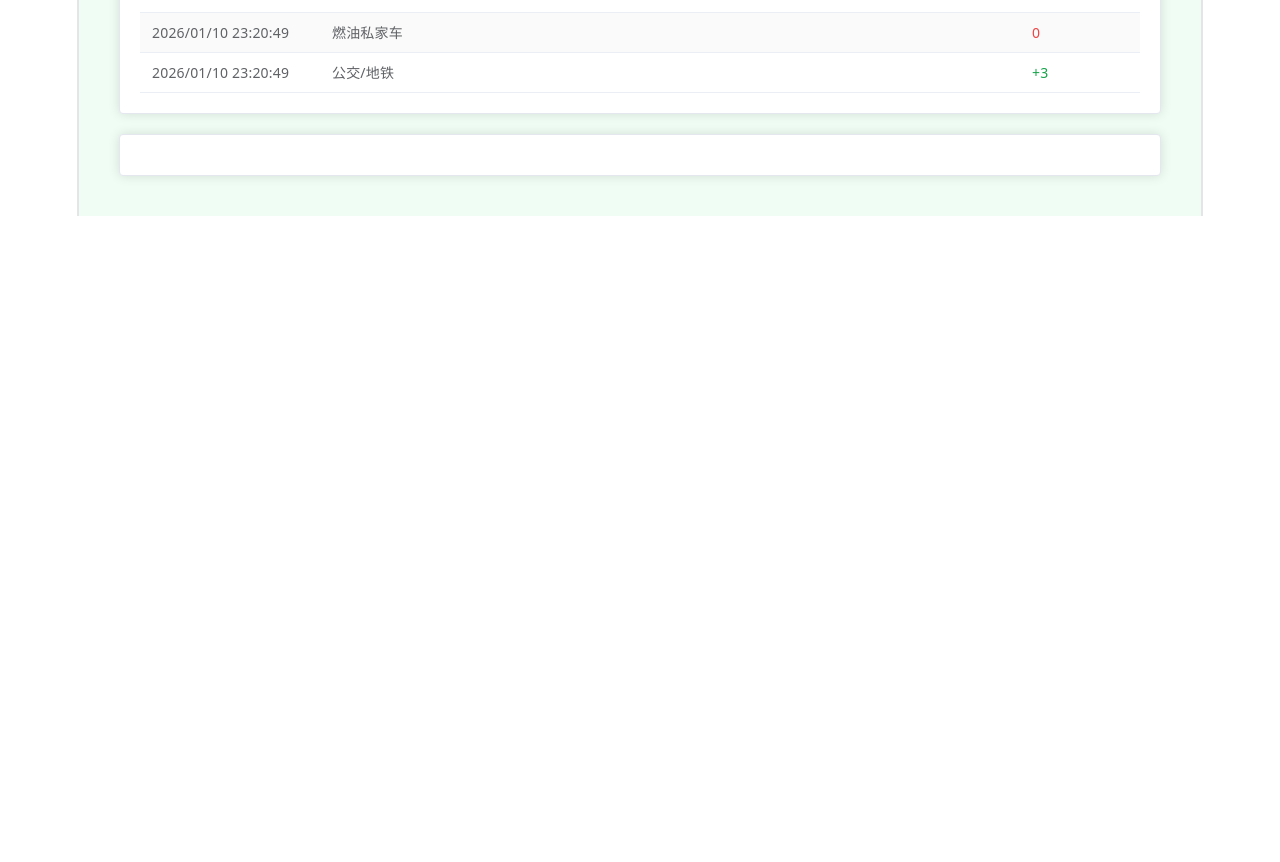
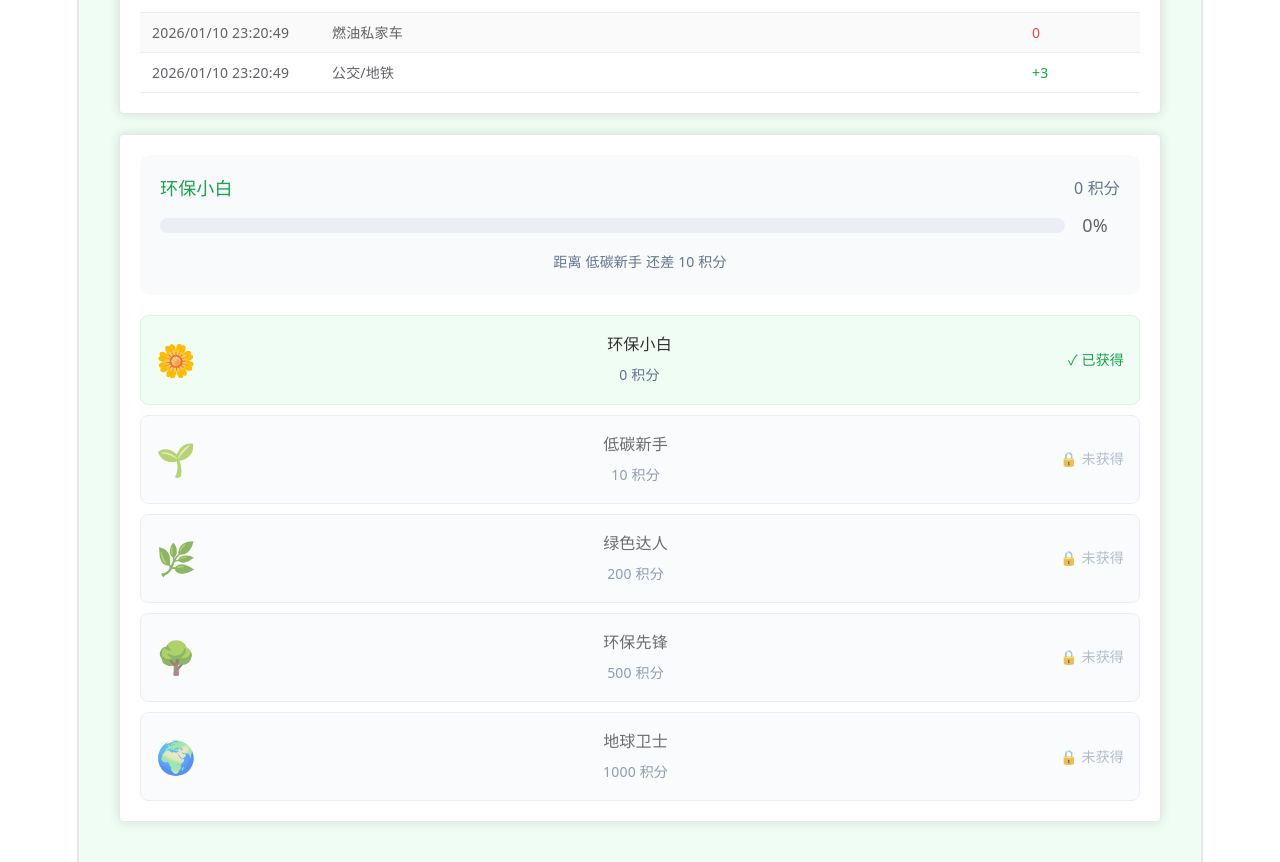
Before and after one commit to onezms/low-carbon-app, a Vue app: page /low-carbon-app/point in a window 1280 px wide. Shown: the part 7500-8362 px from the top of the page. Before the commit the page ends 7716 px from the top, so only its background shows below. Built offline with nearby package versions, Linux system fonts and the light colour scheme; sample sign-in values are in the browser's storage.

Commit message:
改进积分中心等级显示和饼状图标签

```diff
--- a/src/views/Point.vue
+++ b/src/views/Point.vue
@@ -40,15 +40,38 @@
         </el-table-column>
       </el-table>
     </el-card>
-    <el-card class="medal-card" title="我的勋章" style="margin-top:20px;">
-      <el-row :gutter="20">
-        <el-col :span="6" v-for="medal in medals" :key="medal.id">
-          <div class="medal-item">
-            <div class="medal-icon">{{ medal.icon }}</div>
-            <div class="medal-name">{{ medal.name }}</div>
+    <el-card class="level-card" title="等级进度" style="margin-top:20px;">
+      <div class="level-progress">
+        <div class="level-info">
+          <span class="current-level">{{ currentLevel.name }}</span>
+          <span class="current-point">{{ userInfo.total_point || 0 }} 积分</span>
+        </div>
+        <el-progress
+          :percentage="levelProgress"
+          :color="levelColor"
+          :stroke-width="15"
+          :format="formatProgress"
+        />
+        <div class="next-level-info">
+          距离 {{ nextLevel.name }} 还差 {{ nextLevel.neededPoints }} 积分
+        </div>
+      </div>
+      <div class="level-list" style="margin-top:20px;">
+        <div
+          v-for="level in allLevels"
+          :key="level.id"
+          class="level-item"
+          :class="{ 'level-active': level.id <= currentLevel.id, 'level-locked': level.id > currentLevel.id }"
+        >
+          <div class="level-icon">{{ level.icon }}</div>
+          <div class="level-details">
+            <div class="level-name">{{ level.name }}</div>
+            <div class="level-requirement">{{ level.minPoints }} 积分</div>
           </div>
-        </el-col>
-      </el-row>
+          <div class="level-status" v-if="level.id <= currentLevel.id">✓ 已获得</div>
+          <div class="level-status level-status-locked" v-else>🔒 未获得</div>
+        </div>
+      </div>
     </el-card>
   </div>
 </template>
@@ -76,6 +99,21 @@ const userInfo = reactive({ total_point:0, total_carbon:0, check_days:0 })
 const pointList = ref([])
 const medals = ref([])
 
+// 所有等级信息
+const allLevels = [
+  {id:0, name:'环保小白', icon:'🌼', minPoints:0},
+  {id:1, name:'低碳新手', icon:'🌱', minPoints:10},
+  {id:2, name:'绿色达人', icon:'🌿', minPoints:200},
+  {id:3, name:'环保先锋', icon:'🌳', minPoints:500},
+  {id:4, name:'地球卫士', icon:'🌍', minPoints:1000}
+]
+
+// 当前等级和下一级
+const currentLevel = ref({id:0, name:'环保小白', icon:'🌼', minPoints:0})
+const nextLevel = ref({id:1, name:'低碳新手', icon:'🌱', minPoints:10, neededPoints:10})
+const levelProgress = ref(0)
+const levelColor = ref('#16a34a')
+
 // 计算用户勋章
 const calculateMedals = () => {
   const point = userInfo.total_point || 0
@@ -95,6 +133,54 @@ const calculateMedals = () => {
   }
 
   medals.value = userMedals
+}
+
+// 计算等级进度
+const calculateLevelProgress = () => {
+  const point = userInfo.total_point || 0
+
+  // 确定当前等级
+  let current = allLevels[0]
+  let next = allLevels[1]
+
+  for (let i = allLevels.length - 1; i >= 0; i--) {
+    if (point >= allLevels[i].minPoints) {
+      current = allLevels[i]
+      next = allLevels[i + 1] || current
+      break
+    }
+  }
+
+  currentLevel.value = current
+
+  if (next === current) {
+    nextLevel.value = { ...current, neededPoints: 0 }
+    levelProgress.value = 100
+    levelColor.value = '#16a34a'
+  } else {
+    nextLevel.value = {
+      ...next,
+      neededPoints: next.minPoints - point
+    }
+
+    // 计算进度百分比
+    const progress = ((point - current.minPoints) / (next.minPoints - current.minPoints)) * 100
+    levelProgress.value = Math.min(Math.max(progress, 0), 100)
+
+    // 根据进度设置颜色
+    if (levelProgress.value < 30) {
+      levelColor.value = '#ef4444'
+    } else if (levelProgress.value < 70) {
+      levelColor.value = '#f59e0b'
+    } else {
+      levelColor.value = '#16a34a'
+    }
+  }
+}
+
+// 进度条格式化
+const formatProgress = (percentage) => {
+  return `${Math.round(percentage)}%`
 }
 
 const router = useRouter()
@@ -143,6 +229,7 @@ const getUserInfo = () => {
         userInfo.total_carbon = parseFloat(row.total_carbon) || 0
         userInfo.check_days = parseInt(row.check_days) || 0
         calculateMedals()
+        calculateLevelProgress()
       }
     })
   } catch (e) {}
@@ -196,4 +283,93 @@ onUnmounted(() => {
 .medal-item { text-align:center; padding:20px; border:1px solid #d1fae5; border-radius:10px; background:#f0fdf4; }
 .medal-icon { font-size:48px; margin-bottom:10px; }
 .medal-name { font-size:16px; font-weight:bold; color:#16a34a; }
+
+/* 等级进度样式 */
+.level-progress {
+  padding: 20px;
+  background: #f8fafc;
+  border-radius: 10px;
+}
+
+.level-info {
+  display: flex;
+  justify-content: space-between;
+  align-items: center;
+  margin-bottom: 15px;
+}
+
+.current-level {
+  font-size: 18px;
+  font-weight: bold;
+  color: #16a34a;
+}
+
+.current-point {
+  font-size: 16px;
+  color: #64748b;
+}
+
+.next-level-info {
+  margin-top: 15px;
+  font-size: 14px;
+  color: #64748b;
+  text-align: center;
+}
+
+/* 等级列表样式 */
+.level-list {
+  display: flex;
+  flex-direction: column;
+  gap: 10px;
+}
+
+.level-item {
+  display: flex;
+  align-items: center;
+  padding: 15px;
+  border: 1px solid #e2e8f0;
+  border-radius: 8px;
+  transition: all 0.3s ease;
+}
+
+.level-item.level-active {
+  background: #f0fdf4;
+  border-color: #d1fae5;
+}
+
+.level-item.level-locked {
+  background: #f8fafc;
+  opacity: 0.7;
+}
+
+.level-icon {
+  font-size: 32px;
+  margin-right: 15px;
+  flex-shrink: 0;
+}
+
+.level-details {
+  flex: 1;
+}
+
+.level-name {
+  font-size: 16px;
+  font-weight: bold;
+  margin-bottom: 5px;
+}
+
+.level-requirement {
+  font-size: 14px;
+  color: #64748b;
+}
+
+.level-status {
+  font-size: 14px;
+  font-weight: bold;
+  color: #16a34a;
+}
+
+.level-status-locked {
+  color: #94a3b8;
+}
 </style>
--- a/src/views/Stat.vue
+++ b/src/views/Stat.vue
@@ -66,7 +66,7 @@ const getCategoryData = (callback) => {
     // 处理数据
     const pieData = rows.map(row => ({
       value: parseFloat((parseFloat(row.total) || 0).toFixed(2)),
-      name: row.record_type
+      name: row.record_type || '未分类'
     }))
 
     callback(pieData)
```
